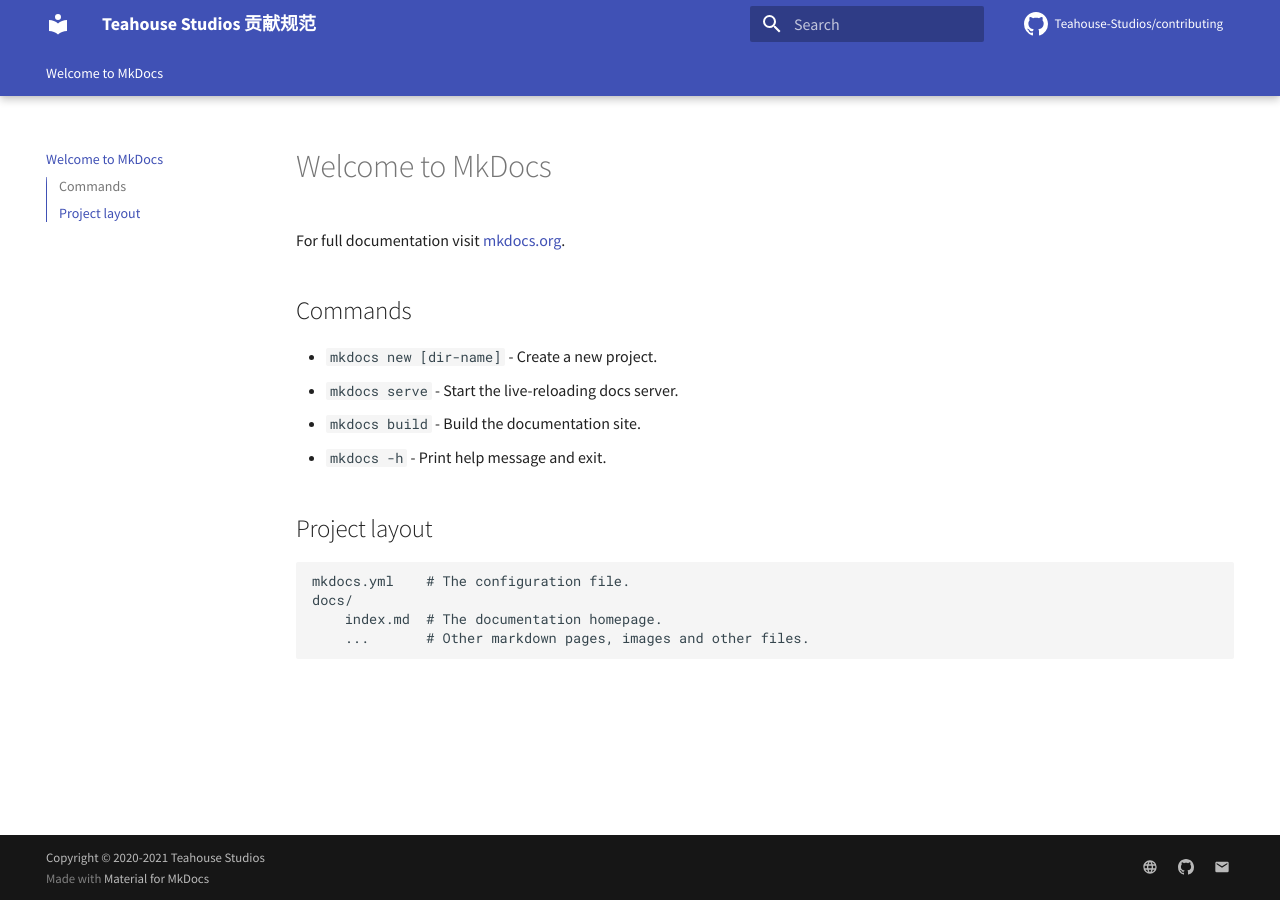
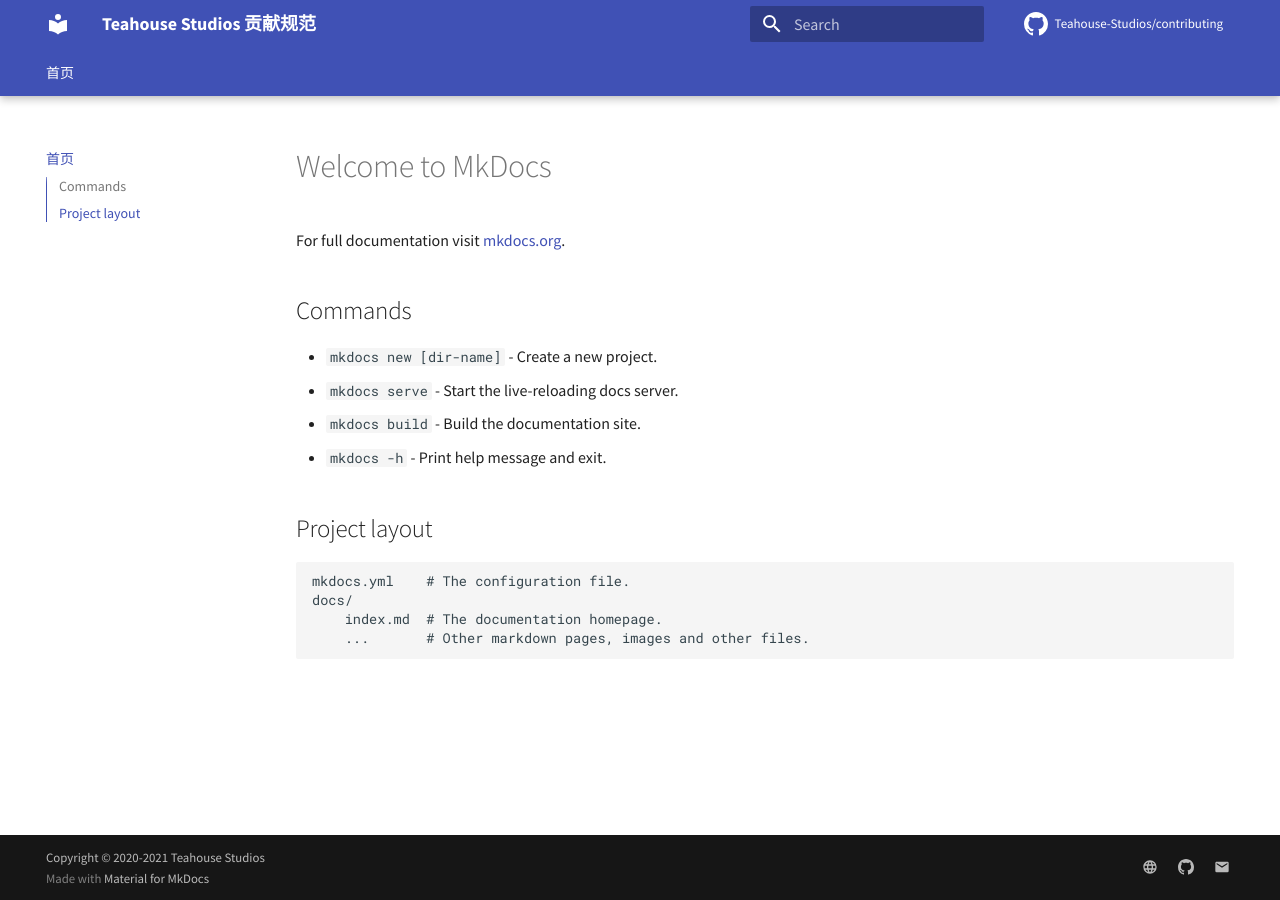
Before and after one commit to Teahouse-Studios/contributing, an MkDocs documentation site: the page built from docs/index.md, in a window 1280 px wide. Built offline with MkDocs 1.6.1 and Material for MkDocs 9.7.7, drawn with Linux system fonts in a browser that asks for light colours; some web fonts are replaced; comment, search, counter and statistics services are not loaded.

```diff
--- a/mkdocs.yml
+++ b/mkdocs.yml
@@ -1,8 +1,14 @@
 site_name: Teahouse Studios 贡献规范
 repo_url: https://github.com/Teahouse-Studios/contributing
 repo_name: Teahouse-Studios/contributing
+
+nav:
+  - 首页: index.md
+
 theme:
   name: material
+  static_templates:
+    - 404.html
   font:
     text: Source Sans Pro
     language: zh
@@ -32,17 +38,52 @@ extra_css:
 extra_javascript:
   - custom/custom.js
 
-markdown_extensions:
-  - toc:
-      permalink: true
-
 plugins:
   - search
 
 markdown_extensions:
+  - toc:
+      permalink: true
   - pymdownx.emoji:
       emoji_index: !!python/name:materialx.emoji.twemoji
       emoji_generator: !!python/name:materialx.emoji.to_svg
   - meta
+  - admonition
+  - abbr
+  - attr_list
+  - def_list
+  - footnotes
+  - meta
+  - md_in_html
+  - toc:
+      permalink: true
+  - pymdownx.arithmatex:
+      generic: true
+  - pymdownx.betterem:
+      smart_enable: all
+  - pymdownx.caret
+  - pymdownx.critic
+  - pymdownx.details
+  - pymdownx.emoji:
+      emoji_index: !!python/name:materialx.emoji.twemoji
+      emoji_generator: !!python/name:materialx.emoji.to_svg
+  - pymdownx.highlight
+  - pymdownx.inlinehilite
+  - pymdownx.keys
+  - pymdownx.magiclink:
+      repo_url_shorthand: true
+      user: squidfunk
+      repo: mkdocs-material
+  - pymdownx.mark
+  - pymdownx.smartsymbols
+  - pymdownx.superfences:
+      custom_fences:
+        - name: mermaid
+          class: mermaid
+          format: !!python/name:pymdownx.superfences.fence_code_format
+  - pymdownx.tabbed
+  - pymdownx.tasklist:
+      custom_checkbox: true
+  - pymdownx.tilde
 
 copyright: Copyright &copy; 2020-2021 Teahouse Studios
```
Also changed, not shown: docs/assets/favicon.ico (added), docs/assets/logo.svg (added).
